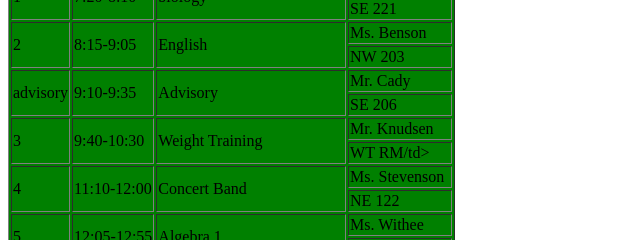
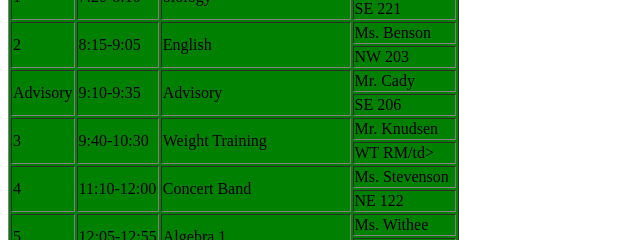
Before and after one commit to bruhhomiejared/classexamples, a plain HTML site: page schedule.html in a window 1280 px wide. Shown: the part 176-416 px from the top of the page, 0-640 px from the left. Drawn offline with Linux system fonts and the light colour scheme.

Commit message:
Update schedule.html

```diff
--- a/schedule.html
+++ b/schedule.html
@@ -38,7 +38,7 @@
       <tr>
         <td>NW 203</td>
         <tr>
-        <td rowspan=2>advisory</td>
+        <td rowspan=2>Advisory</td>
         <td rowspan=2>9:10-9:35</td>
         <td rowspan=2>Advisory</td>
         <td>Mr. Cady</td>
```
